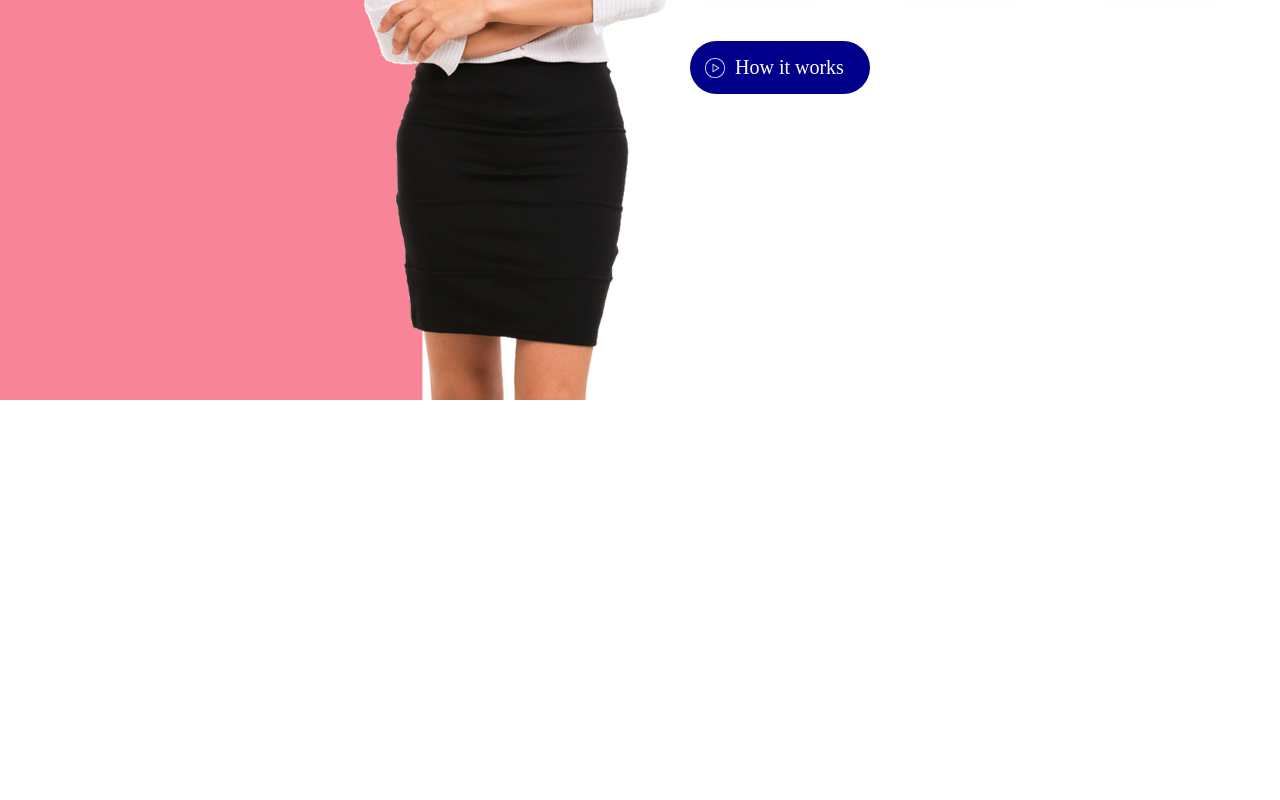
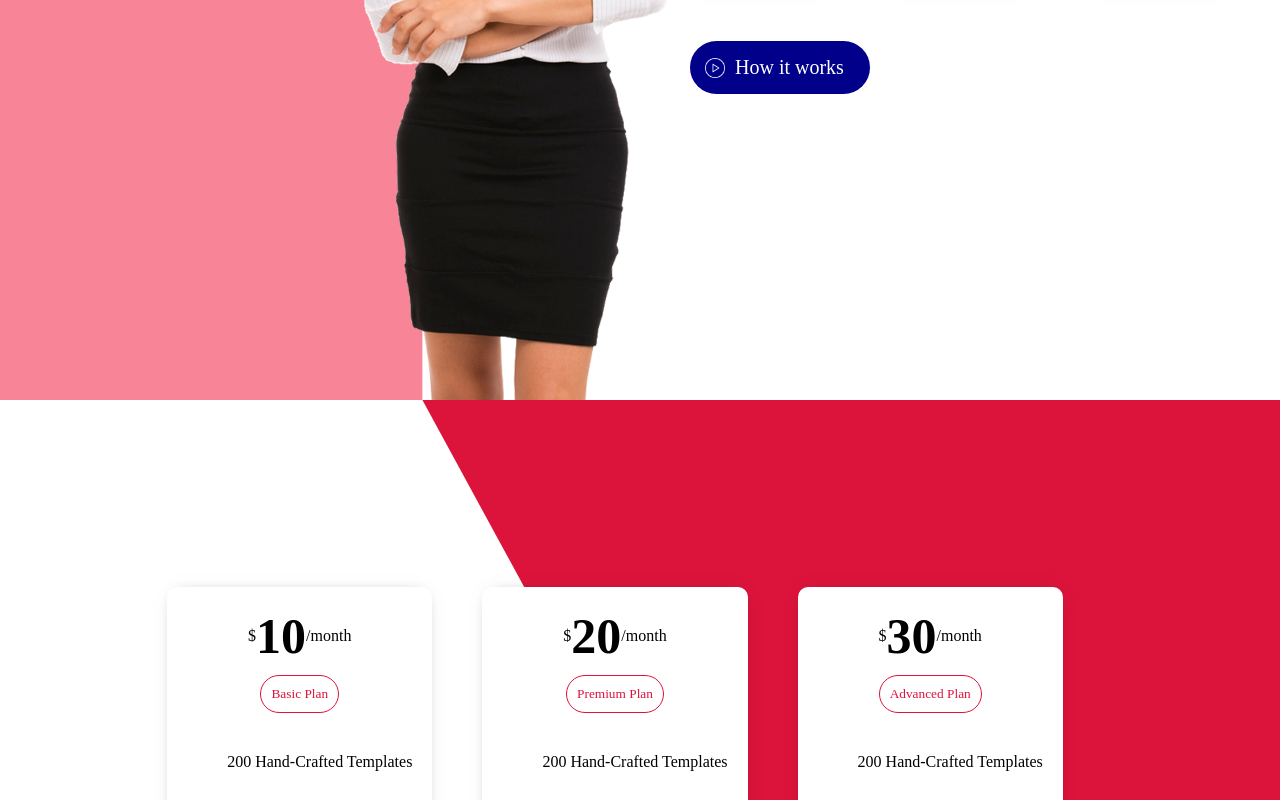
Before and after one commit to Tiago-devop/react-agency-app, a React (Create React App) app: page / in a window 1280 px wide. Shown: the part 2000-2800 px from the top of the page. Before the commit the page ends 2400 px from the top, so only its background shows below. Built offline with nearby package versions, Linux system fonts and the light colour scheme.

Commit message:
add Price component and styling

```diff
--- a/src/App.js
+++ b/src/App.js
@@ -2,6 +2,7 @@
 import Navbar from "./components/Navbar";
 import Feature from "./components/Feature";
 import Service from "./components/Service";
+import Price from "./components/Price";
 
 import { GlobalStyle } from "./GlobalStyle";
 import {
@@ -9,6 +10,7 @@
   IntroShape,
   Container,
   ServiceShape,
+  PriceShape,
 } from "./App.styles";
 
 const App = () => (
@@ -26,6 +28,10 @@
       <Service />
       <ServiceShape />
     </Container>
+    <Container>
+      <Price />
+      <PriceShape />
+    </Container>
     <GlobalStyle />
   </>
 );
--- a/src/App.styles.js
+++ b/src/App.styles.js
@@ -32,3 +32,9 @@
   clip-path: polygon(0 0, 33% 0, 33% 100%, 0 100%);
   background-color: #f88497;
 `;
+
+export const PriceShape = styled.div`
+  ${Shape}
+  clip-path: polygon(33% 0, 100% 0, 100% 100%, 67% 100%);
+  background-color: crimson;
+`;
--- /dev/null
+++ b/src/components/Price/Price.styles.js
@@ -0,0 +1,8 @@
+import styled from "styled-components";
+
+export const Container = styled.div`
+  height: 100%;
+  display: flex;
+  align-items: center;
+  justify-content: center;
+`;
--- /dev/null
+++ b/src/components/Price/index.js
@@ -0,0 +1,13 @@
+import PriceCard from "../PriceCard";
+
+import { Container } from "./Price.styles";
+
+const Price = () => (
+  <Container>
+    <PriceCard price="10" type="Basic" />
+    <PriceCard price="20" type="Premium" />
+    <PriceCard price="30" type="Advanced" />
+  </Container>
+);
+
+export default Price;
--- /dev/null
+++ b/src/components/PriceCard/PriceCard.styles.js
@@ -0,0 +1,50 @@
+import styled from "styled-components";
+
+export const Container = styled.div`
+  margin-right: 50px;
+  padding: 20px;
+  box-shadow: 0px 0px 17px -11px rgba(0, 0, 0, 0.58);
+  background-color: white;
+  border-radius: 10px;
+  display: flex;
+  flex-direction: column;
+  align-items: center;
+`;
+
+export const PriceContainer = styled.div`
+  display: flex;
+  align-items: center;
+`;
+
+export const Price = styled.span`
+  font-weight: bold;
+  font-size: 50px;
+`;
+
+export const Type = styled.button`
+  padding: 10px;
+  margin: 10px 0;
+  border: 1.5px solid crimson;
+  color: crimson;
+  background-color: white;
+  border-radius: 30px;
+`;
+
+export const List = styled.ul`
+  list-style: none;
+`;
+
+export const ListItem = styled.li`
+  margin: 30px 0;
+`;
+
+export const Button = styled.button`
+  border: none;
+  background-color: darkblue;
+  color: white;
+  font-size: 16px;
+  font-weight: bold;
+  padding: 15px;
+  border-radius: 30px;
+  cursor: pointer;
+`;
--- /dev/null
+++ b/src/components/PriceCard/index.js
@@ -0,0 +1,27 @@
+import {
+  Button,
+  Container,
+  List,
+  ListItem,
+  Price,
+  PriceContainer,
+  Type,
+} from "./PriceCard.styles";
+
+const PriceCard = ({ price, type }) => (
+  <Container>
+    <PriceContainer>
+      $<Price>{price}</Price>/month
+    </PriceContainer>
+    <Type>{type} Plan</Type>
+    <List>
+      <ListItem>200 Hand-Crafted Templates</ListItem>
+      <ListItem>Exclusive Support</ListItem>
+      <ListItem>50+ PreBuilt Websites</ListItem>
+      <ListItem>Premium Plugins</ListItem>
+    </List>
+    <Button>Join Now</Button>
+  </Container>
+);
+
+export default PriceCard;
```
